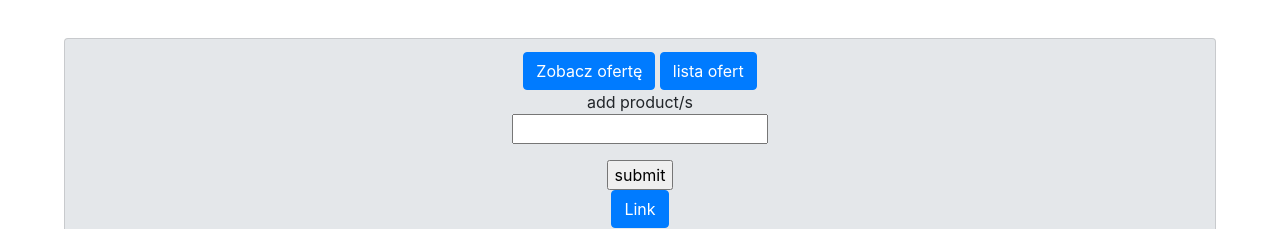
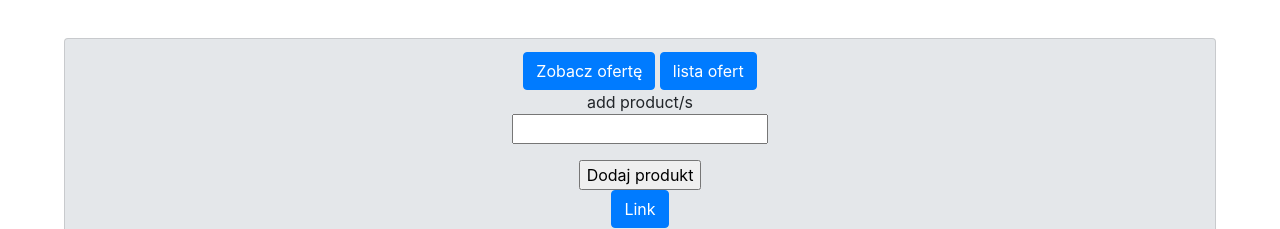
Before and after one commit to lolekzlasuk/ofertownik, a Django app: a page that uses agmarr/ofertownik/templates/ofertownik/edit_offer.html in a window 1280 px wide. Shown: the top 229 px of the page. Run offline with Django 3.2, Linux system fonts and the light colour scheme; a user stored in the database is signed in; data comes from the database, SQL or seed files in the repository; some libraries are stand-ins or nearby versions.

Commit message:
nd commit

```diff
--- a/agmarr/ofertownik/templates/ofertownik/edit_offer.html
+++ b/agmarr/ofertownik/templates/ofertownik/edit_offer.html
@@ -18,7 +18,7 @@
         </div>
       <p><input class="product_id" type="text" name="lang"></p>
 
-      <input data-id="{{offer.pk}}" data-href="{% url 'ofertownik:addproduct' %}" type="submit" name="submit" value="submit" class="product_submit">
+      <input data-id="{{offer.pk}}" data-href="{% url 'ofertownik:addproduct' %}" type="submit" name="submit" value="Dodaj produkt" class="product_submit">
 </form>
 
 
```
